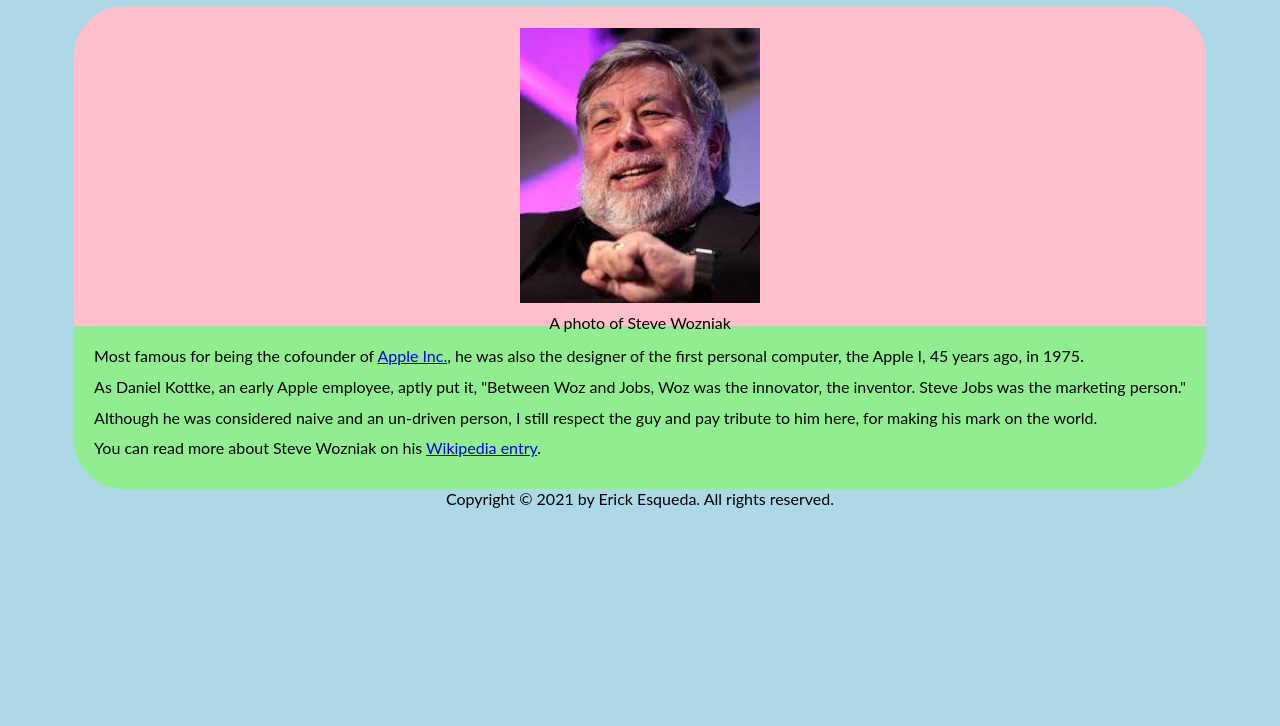
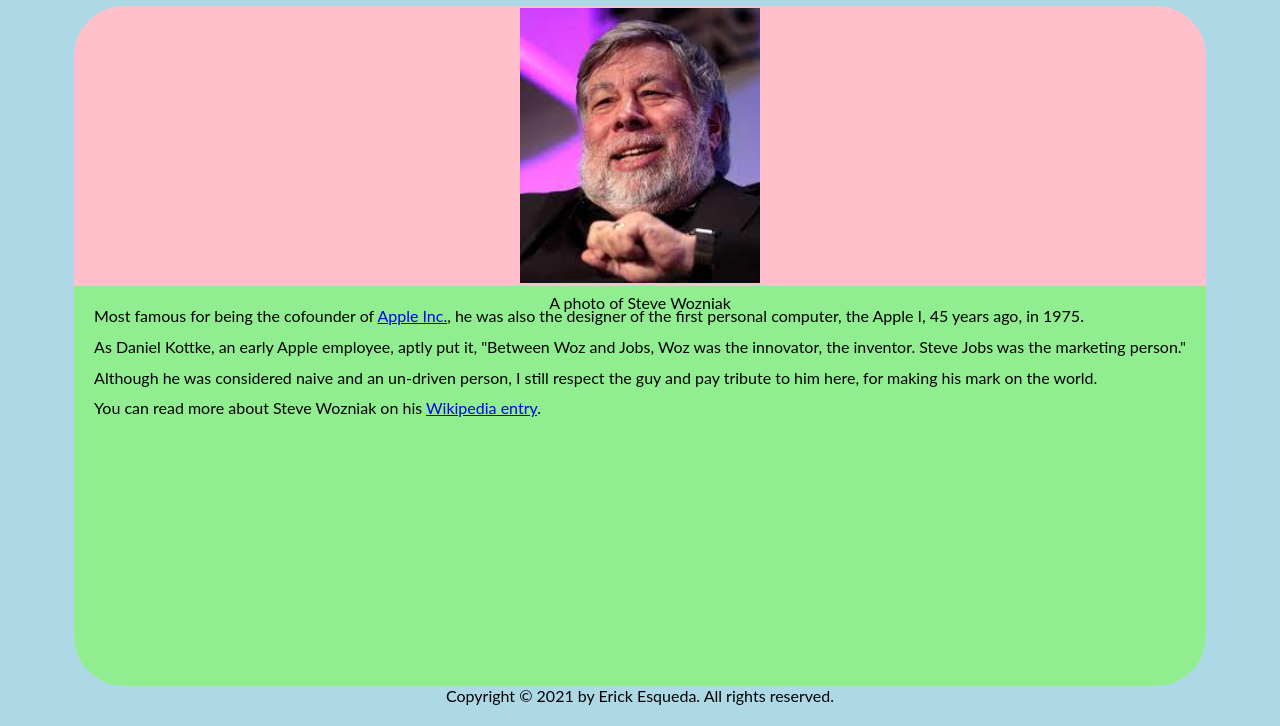
Before and after one commit to solovinomuncher/tribute-site.github.io, a plain HTML site: page index.html in a window 1280 px wide. Shown: the part 74-800 px from the top of the page. Drawn offline with Linux system fonts and the light colour scheme.

Commit message:
Update style.css

```diff
--- a/styles/style.css
+++ b/styles/style.css
@@ -86,7 +86,10 @@ a:hover {
   #image {
     width: 240px;
   }
+  #img-div {
+    height: 35vh;
+  }
   #tribute-info {
-    height: auto;
+    height: 50vh;
   }
 }
```
